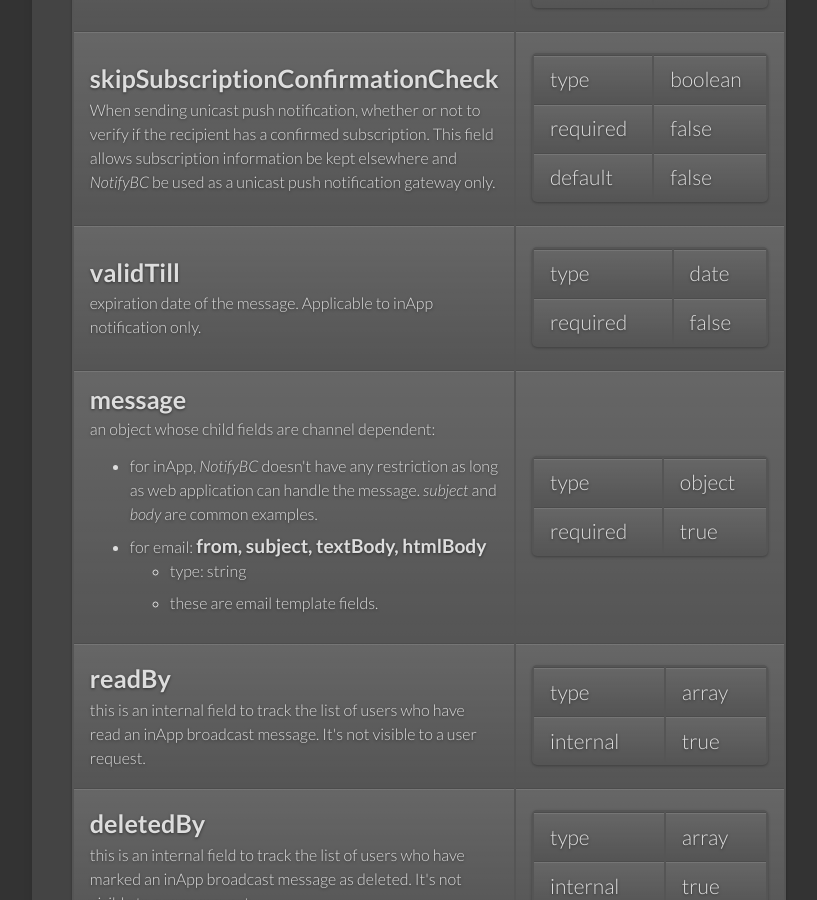
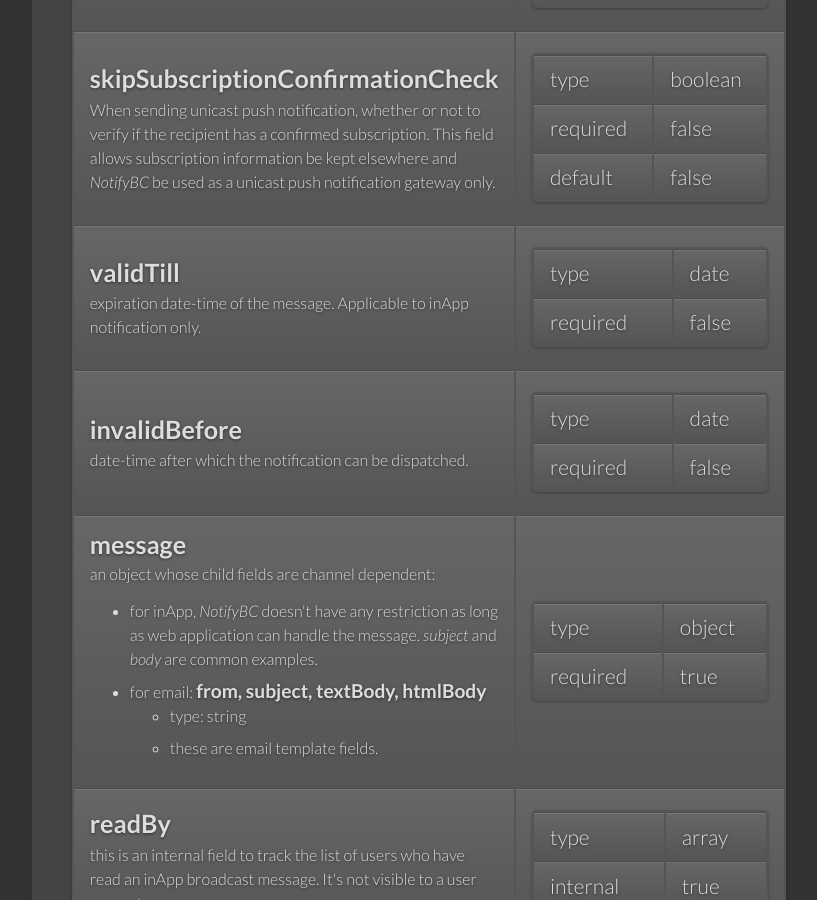
Before and after one commit to bcgov/MyGovBC-notification-server, a Jekyll site: the page built from docs/_docs/api-notification.md, in a window 1280 px wide and 900 px high, scrolled down 4009 px. Shown: the whole window, without its empty margins (139-956 px from the left). Built offline with Jekyll 4.4.1, drawn with Linux system fonts in a browser that asks for light colours; some of the changed text lies outside the part shown.

Commit message:
updated future-dated notification docs

```diff
--- a/docs/_docs/api-notification.md
+++ b/docs/_docs/api-notification.md
@@ -162,7 +162,19 @@
   <tr>
     <td>
       <p class="name">validTill</p>
-      <p class="description">expiration date of the message. Applicable to inApp notification only.</p>
+      <p class="description">expiration date-time of the message. Applicable to inApp notification only.</p>
+    </td>
+    <td>
+      <table>
+        <tr><td>type</td><td>date</td></tr>
+        <tr><td>required</td><td>false</td></tr>
+      </table>
+    </td>
+  </tr>
+  <tr>
+    <td>
+      <p class="name">invalidBefore</p>
+      <p class="description">date-time after which the notification can be dispatched.</p>
     </td>
     <td>
       <table>
@@ -278,10 +290,11 @@
   1. if it's a user request, error is returned
   2. inputs are validated. If validation fails, error is returned. In particular, for unicast push notification, the recipient as identified by either *userChannelId* or *userId* must have a confirmed subscription if field *skipSubscriptionConfirmationCheck* is not set to true. If *skipSubscriptionConfirmationCheck* is set to true, then the subscription check is skipped, but in such case the request must contain *userChannelId*, not *userId* as subscription data is not queried to obtain *userChannelId* from *userId*.
   3. the notification request is saved to database
-  4. for unicast push notification, the message is sent to targeted user; for broadcast push notification, the message is sent to all confirmed subscribers of the service in the delivery channel. In both cases, [mail merge](../overview/#mail-merge) is performed on messages.
-  5. the state of push notification is updated to *sent* or *error* depending on sending status. For broadcast push notification, the delivery could be failed only for a subset of users. In such case, the field *errorWhenSendingToUsers* contains the list of *userChannelId*s the message failed to deliver to, but the state will still be set to *sent*
-  6. the updated notification is saved back to database
-  7. the saved record is returned unless there is an error saving to database, in which case error is returned
+  4. if the notification is future-dated, then steps 5-7 below are skipped during request processing but carried out later on by the cron job. Otherwise, if the request is current
+  5. for unicast push notification, the message is sent to targeted user; for broadcast push notification, the message is sent to all confirmed subscribers of the service in the delivery channel. In both cases, [mail merge](../overview/#mail-merge) is performed on messages.
+  6. the state of push notification is updated to *sent* or *error* depending on sending status. For broadcast push notification, the delivery could be failed only for a subset of users. In such case, the field *errorWhenSendingToUsers* contains the list of *userChannelId*s the message failed to deliver to, but the state will still be set to *sent*
+  7. the updated notification is saved back to database
+  8. the saved record is returned unless there is an error saving to database, in which case error is returned
 
 * example
 
```
Also changed, not shown: docs/_docs/configuration.md (+1 -1 lines), docs/_docs/overview.md (+2 -1 lines).
